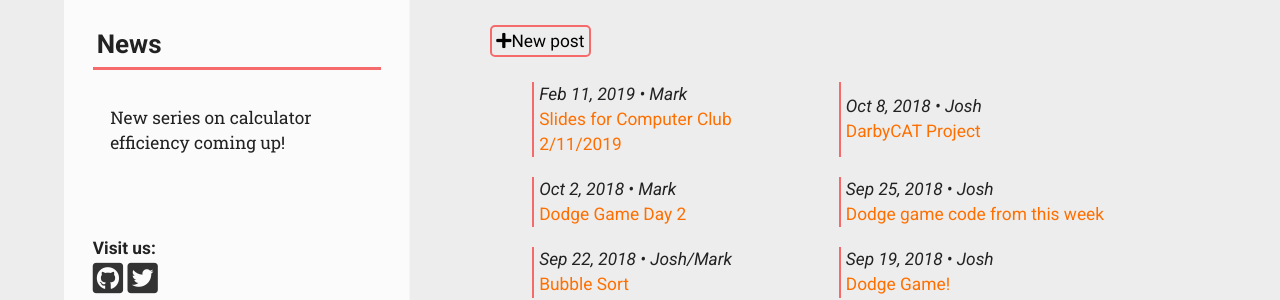
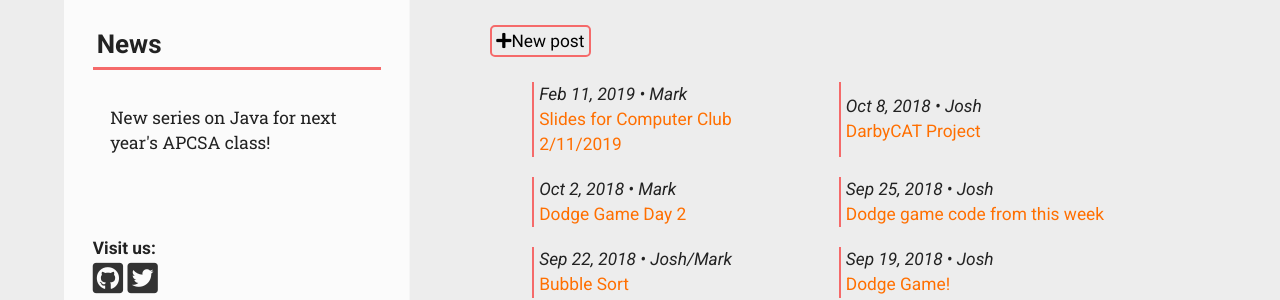
Before and after one commit to Joel4763/darbycat.github.io, a Jekyll site: the page built from index.html, in a window 1280 px wide. Shown: the part 459-759 px from the top of the page. Built offline with Jekyll 4.4.1, drawn with Linux system fonts in a browser that asks for light colours; nearby versions of some CDN libraries.

Commit message:
Update news.yml

```diff
--- a/_data/news.yml
+++ b/_data/news.yml
@@ -1 +1 @@
-- news: "New series on calculator efficiency coming up!"
+- news: "New series on Java for next year's APCSA class!"
```
